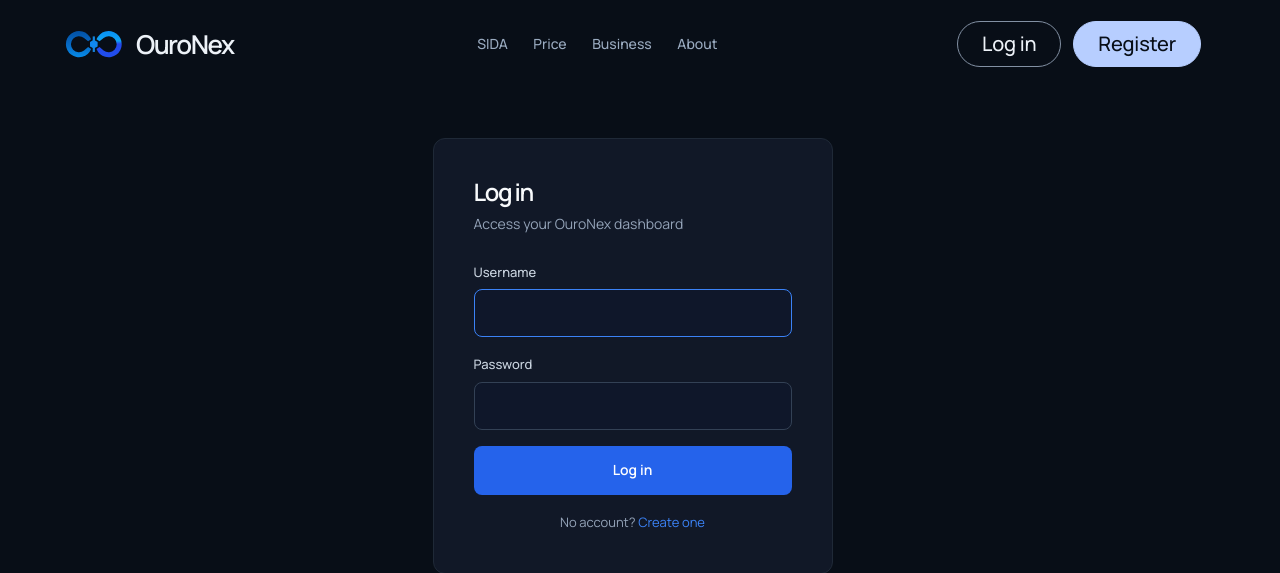
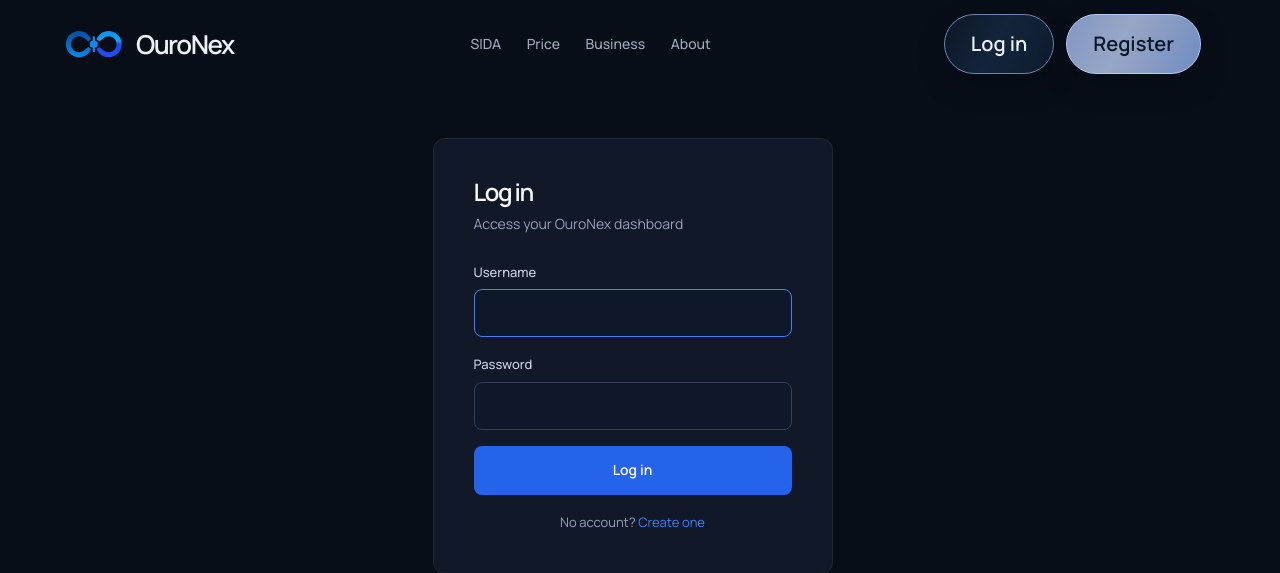
Before and after one commit to DebugZHY/OuroNex-Official-Website, a Django app: page /login/?next=/profile/ in a window 1280 px wide. Shown: the top 573 px of the page. Run offline with Django 5.2, Linux system fonts and the light colour scheme.

Commit message:
style: give the header Log in / Register pair the hero CTA treatment
The two header pills were flat next to the hero CTAs: 46px tall, 500 weight,
a solid fill and a plain border, while the hero buttons right below them are
60px gradient pills with a 600 weight, a 12px/26px shadow and a ring on
hover. Two button languages on one screen.

Both header pills now wear the hero vocabulary — same gradients, same 60px
height, same 600 weight, same shadow, same ring — so the header and the hero
read as one system.

- assets/site.css owns the pair; the signed-in avatar keeps its 48px circle
  through :not(.is-authenticated)
- assets/home.css drops the two @keyframes it used to declare alone, which
  also lets news, arena, 404 and the legal pages animate like the home
- hover measured in the browser: ring 2px #ffffff at opacity 1, shadow
  12px/26px -> 18px/32px, border-color follows the ring
- 760px and below keeps 56px so the stacked menu stays scrollable

```diff
--- a/assets/home.css
+++ b/assets/home.css
@@ -63,8 +63,6 @@
 .hero-actions .button:hover::after,.hero-actions .button-outline:hover::after,.sida-section .download-actions .button:hover::after,.sida-section .download-actions .early-access:hover::after{opacity:1;border-width:2px}
 .hero-actions .button:hover,.hero-actions .button-outline:hover,.sida-section .download-actions .button:hover,.sida-section .download-actions .early-access:hover{transform:none;border-color:var(--cta-ring,#c2d7ff);box-shadow:0 18px 32px rgba(2,8,20,.46)}
 .hero-actions .button:active,.hero-actions .button-outline:active,.sida-section .download-actions .button:active,.sida-section .download-actions .early-access:active{transform:translateY(0) scale(.985)}
-@keyframes onx-cta-primary-breathe{0%,100%{background-position:0% 50%;border-color:#a9c5ff}50%{background-position:100% 50%;border-color:#d1dfff}}
-@keyframes onx-cta-outline-breathe{0%,100%{background-position:0% 50%;border-color:#566f9c}50%{background-position:100% 50%;border-color:#7e95bd}}
 .hero-demo{position:relative;justify-self:end;width:100%;max-width:none;height:min(74vh,760px);min-height:500px;display:grid;grid-template-rows:52px minmax(0,1fr) auto;overflow:hidden;border:1px solid #375075;border-right:3px solid var(--accent);border-radius:16px;background:#0d1623;box-shadow:0 24px 64px #0006}
 .hero-demo__bar{display:flex;align-items:center;justify-content:space-between;gap:12px;padding:0 20px;color:#9aabc0;border-bottom:1px solid var(--line);font:500 11px/1.5 var(--mono);letter-spacing:.08em;text-transform:uppercase}
 .hero-demo__stage{position:relative;display:block;min-height:0;padding:0;overflow:hidden;background:#0a1220}
--- a/assets/site.css
+++ b/assets/site.css
@@ -49,17 +49,28 @@ p{text-wrap:pretty}p+p{margin-top:18px}strong{font-weight:600;color:var(--ink)}e
 .nav-secondary{gap:12px}
 /* Header actions: Log in is the quiet secondary on the left, Register the filled
    primary on the right — the order and the weight split measured on linear.app
-   and vercel.com (Log in left / ghost, Sign up right / solid, 7-12px apart). */
-.desktop-nav .nav-secondary .nav-contact,
-.desktop-nav .nav-secondary [data-signin],
-.desktop-nav .nav-secondary [data-register]{display:inline-flex;align-items:center;justify-content:center;min-height:46px;padding:0 24px;border-radius:999px;font-size:20px;font-weight:500;line-height:1.2;letter-spacing:-.01em}
-.desktop-nav .nav-secondary .nav-contact{color:var(--ink);background:transparent;border:1px solid #8290a3}
+   and vercel.com (Log in left / ghost, Sign up right / solid, 7-12px apart).
+   Both wear the hero CTA vocabulary (60px pill, 600 weight, gradient fill, ring
+   on hover) so the header and the hero read as one system rather than two. */
+.desktop-nav .nav-secondary .nav-contact{display:inline-flex;align-items:center;justify-content:center;min-height:46px;padding:0 24px;border-radius:999px;font-size:20px;font-weight:500;line-height:1.2;letter-spacing:-.01em;color:var(--ink);background:transparent;border:1px solid #8290a3}
 .desktop-nav .nav-secondary .nav-contact:hover{color:var(--ink);background:#729eff24;border-color:var(--accent)}
-.desktop-nav .nav-secondary [data-signin]{color:var(--ink);background:transparent;border:1px solid #8290a3;white-space:nowrap}
-/* The signed-in avatar is a circle whose diameter equals that same height. */
-.desktop-nav .nav-secondary [data-signin]:hover{color:var(--ink);background:#729eff24;border-color:var(--accent)}
-.desktop-nav .nav-secondary [data-register]{color:var(--bg);background:#b7ceff;border:1px solid #b7ceff;white-space:nowrap}
-.desktop-nav .nav-secondary [data-register]:hover{color:var(--bg);background:#c6d9ff;border-color:#c6d9ff}
+.desktop-nav .nav-secondary [data-signin]:not(.is-authenticated),
+.desktop-nav .nav-secondary [data-register]{position:relative;isolation:isolate;display:inline-flex;align-items:center;justify-content:center;height:60px;min-height:60px;padding:14px 26px;border-radius:999px;font-size:20px;font-weight:600;line-height:1.2;letter-spacing:normal;white-space:nowrap;overflow:hidden;background-size:190% 190%;box-shadow:0 12px 26px rgba(2,8,20,.34);transition:transform .25s var(--ease),box-shadow .25s ease,border-color .3s ease,color .2s ease}
+.desktop-nav .nav-secondary [data-signin]:not(.is-authenticated){border:1px solid #7894c9;--cta-ring:#c2d7ff;background:linear-gradient(115deg,rgba(14,26,43,.75) 0%,rgba(23,44,71,.75) 48%,rgba(16,31,52,.75) 100%);color:var(--ink);animation:onx-cta-outline-breathe 9s ease-in-out infinite}
+.desktop-nav .nav-secondary [data-register]{border:1px solid #b7ceff;--cta-ring:#ffffff;background:linear-gradient(115deg,rgba(169,197,255,.75) 0%,rgba(200,217,255,.75) 42%,rgba(148,182,250,.75) 100%);color:#0b1626;animation:onx-cta-primary-breathe 8s ease-in-out infinite}
+.desktop-nav .nav-secondary [data-signin]::after,
+.desktop-nav .nav-secondary [data-register]::after{content:"";position:absolute;inset:0;z-index:2;border:0 solid var(--cta-ring,#c2d7ff);border-radius:inherit;pointer-events:none;opacity:0;transition:opacity .25s ease,border-width .25s ease}
+.desktop-nav .nav-secondary [data-signin]:not(.is-authenticated):hover,
+.desktop-nav .nav-secondary [data-register]:hover{border-color:var(--cta-ring,#c2d7ff);box-shadow:0 18px 32px rgba(2,8,20,.46)}
+.desktop-nav .nav-secondary [data-signin]:not(.is-authenticated):hover::after,
+.desktop-nav .nav-secondary [data-register]:hover::after{opacity:1;border-width:2px}
+/* The signed-in avatar stays a circle, unaffected by the pill metrics above. */
+.desktop-nav .nav-secondary [data-signin].is-authenticated{width:48px;height:48px;min-width:48px;min-height:48px;padding:0;border-radius:50%}
+/* Shared with the hero CTAs, which used to declare these keyframes themselves. */
+@keyframes onx-cta-primary-breathe{0%,100%{background-position:0% 50%;border-color:#a9c5ff}50%{background-position:100% 50%;border-color:#d1dfff}}
+@keyframes onx-cta-outline-breathe{0%,100%{background-position:0% 50%;border-color:#566f9c}50%{background-position:100% 50%;border-color:#7e95bd}}
+@media(max-width:760px){.desktop-nav .nav-secondary [data-signin]:not(.is-authenticated),.desktop-nav .nav-secondary [data-register]{height:56px;min-height:56px;padding:12px 20px}}
+@media(prefers-reduced-motion:reduce){.desktop-nav .nav-secondary [data-signin]:not(.is-authenticated),.desktop-nav .nav-secondary [data-register]{animation:none}}
 .menu-toggle{display:none;width:46px;height:46px;flex:0 0 46px;border:1px solid var(--line);border-radius:4px;background:transparent;align-items:center;justify-content:center;flex-direction:column;gap:6px}
 .menu-toggle span{width:18px;height:1px;background:var(--ink);transition:transform .2s}
 .menu-toggle[aria-expanded='true'] span:first-child{transform:translateY(3.5px) rotate(45deg)}.menu-toggle[aria-expanded='true'] span:last-child{transform:translateY(-3.5px) rotate(-45deg)}
```
